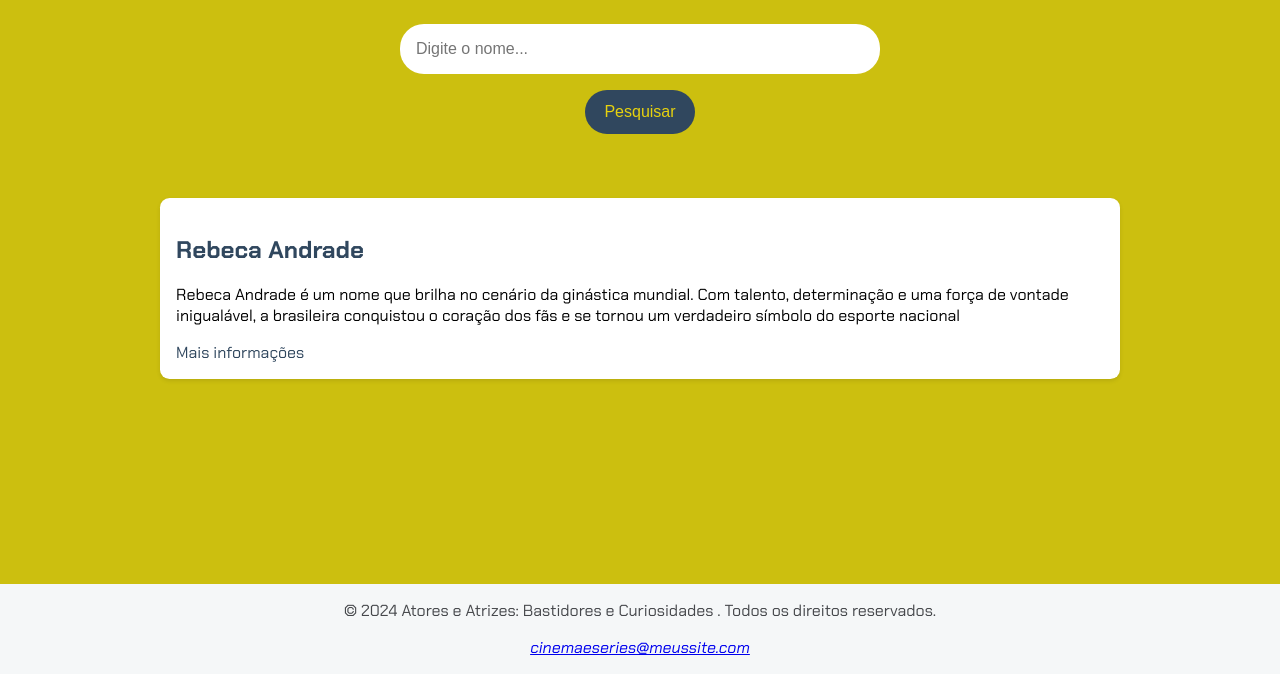
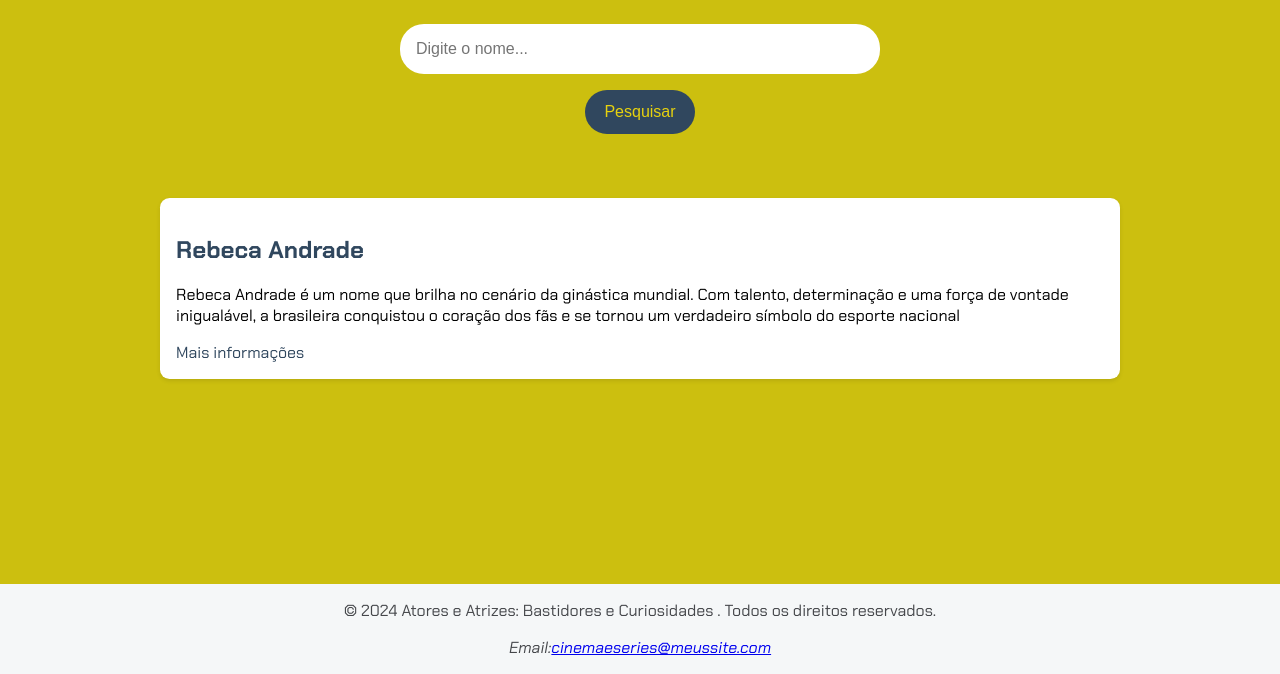
Before and after one commit to Samidiass/curso-gratuitos, a plain HTML site: page index.html in a window 1280 px wide. Shown: the part 126-800 px from the top of the page. Drawn offline with Linux system fonts and the light colour scheme.

Commit message:
adicionei a palvra email

```diff
--- a/index.html
+++ b/index.html
@@ -43,7 +43,7 @@
 
 </nav>
 <address>
-    <a href="mailto:atletaas@meussite.com">cinemaeseries@meussite.com</a>
+    <p>Email:<a href="mailto:atletaas@meussite.com">cinemaeseries@meussite.com</a></p>
 </address>
     </p>
 </footer>
```
